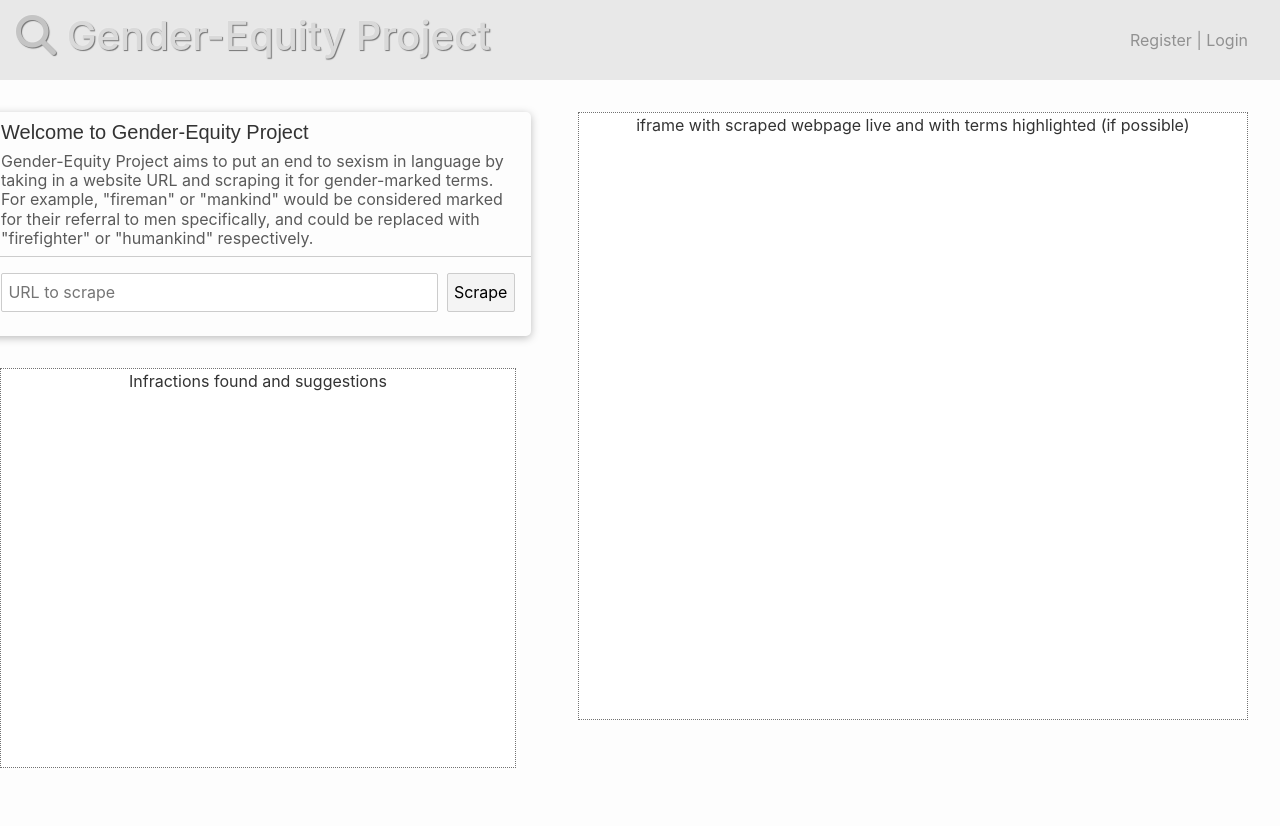
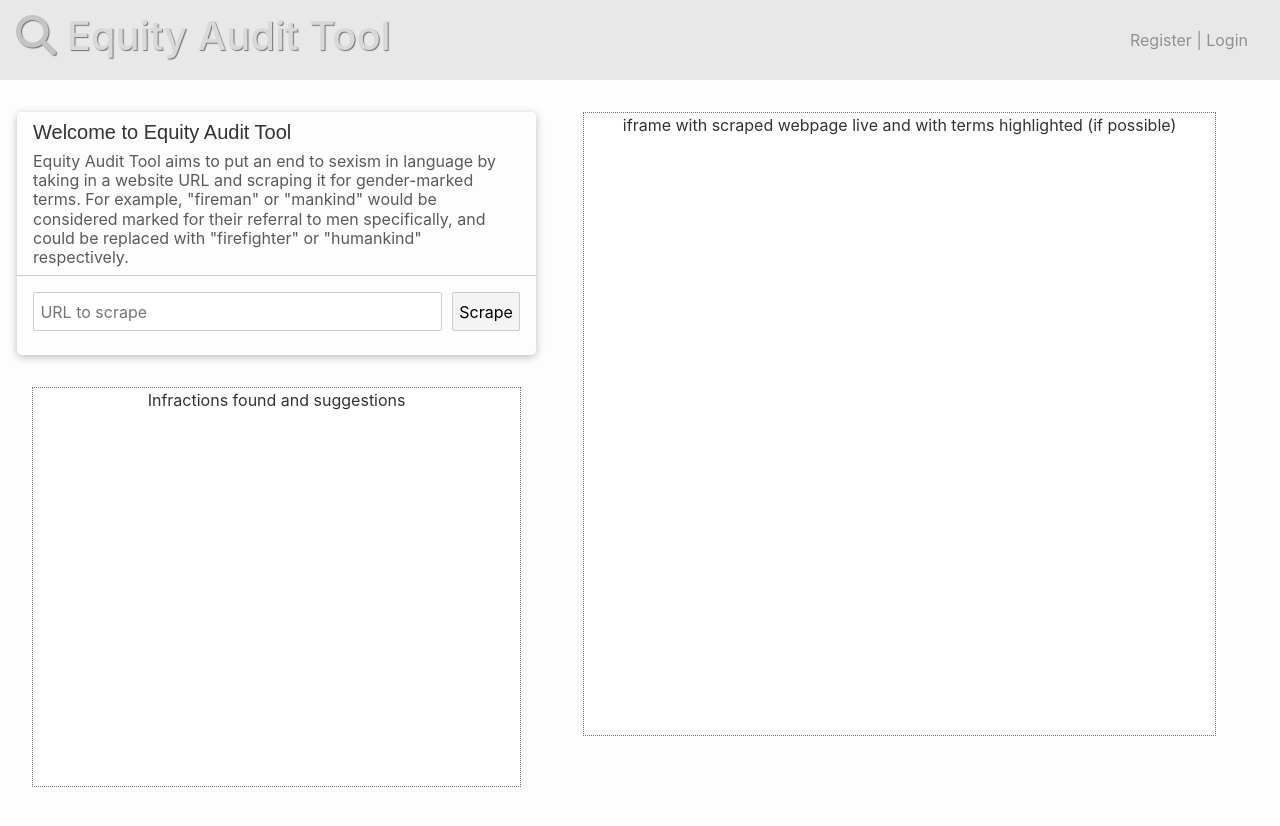
Before and after one commit to thnlsn/gender-equality-layout, a Svelte app: page / in a window 1280 px wide. Shown: the top 826 px of the page. Built offline with nearby package versions, Linux system fonts and the light colour scheme.

Commit message:
minor fixes

```diff
--- a/src/App.svelte
+++ b/src/App.svelte
@@ -1,12 +1,11 @@
 <script>
-  /*   export let name; */
   import Navbar from "./Navbar.svelte";
   import Sidebar from "./Sidebar.svelte";
   import Form from "./Form.svelte";
   import Info from "./Info.svelte";
   import Frame from "./Frame.svelte";
 
-  let application = "Gender-Equity Project";
+  let application = "Equity Audit Tool";
   let description = `${application} aims to put an end to sexism in language by taking in a website URL and scraping it for gender-marked terms. For example, "fireman" or "mankind" would be considered marked for their referral to men specifically, and could be replaced with "firefighter" or "humankind" respectively.`;
 </script>
 
@@ -17,6 +16,7 @@
   }
   .content-wrapper {
     height: 100vh;
+    padding: 0 2rem 0 2rem;
   }
   .left,
   .right {
--- a/src/Form.svelte
+++ b/src/Form.svelte
@@ -31,7 +31,7 @@
   }
 
   .input-bar {
-    width: 85%;
+    width: 84%;
   }
 
   h1 {
--- a/src/Frame.svelte
+++ b/src/Frame.svelte
@@ -6,7 +6,7 @@
   .iframe-wrapper {
     border: #727272 dotted 1px;
     margin: 2rem 2rem 2rem 2rem;
-    height: 76vh;
+    height: 78vh;
     background-color: white;
   }
 </style>
```
